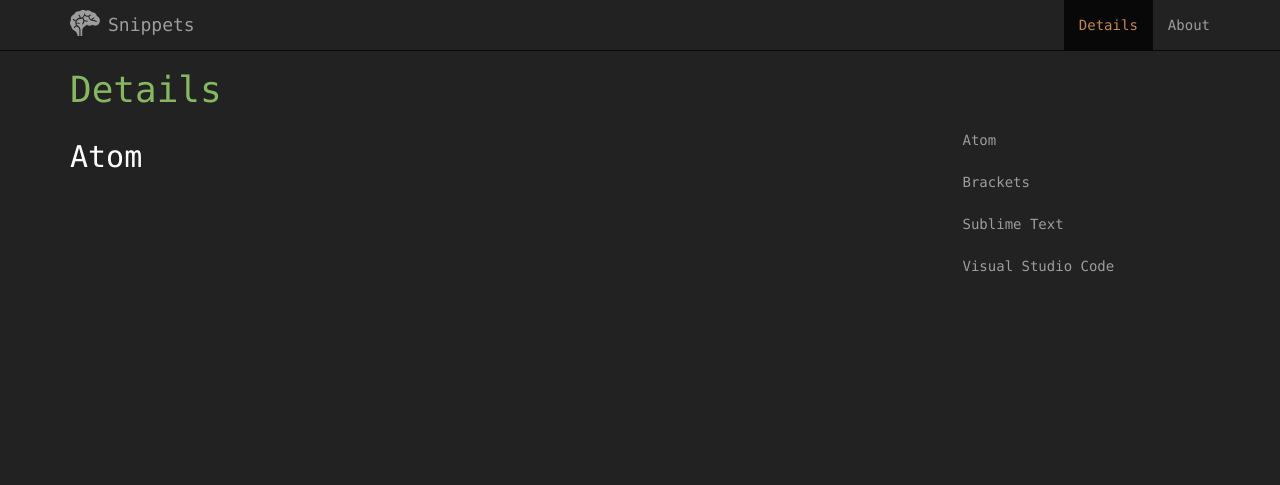
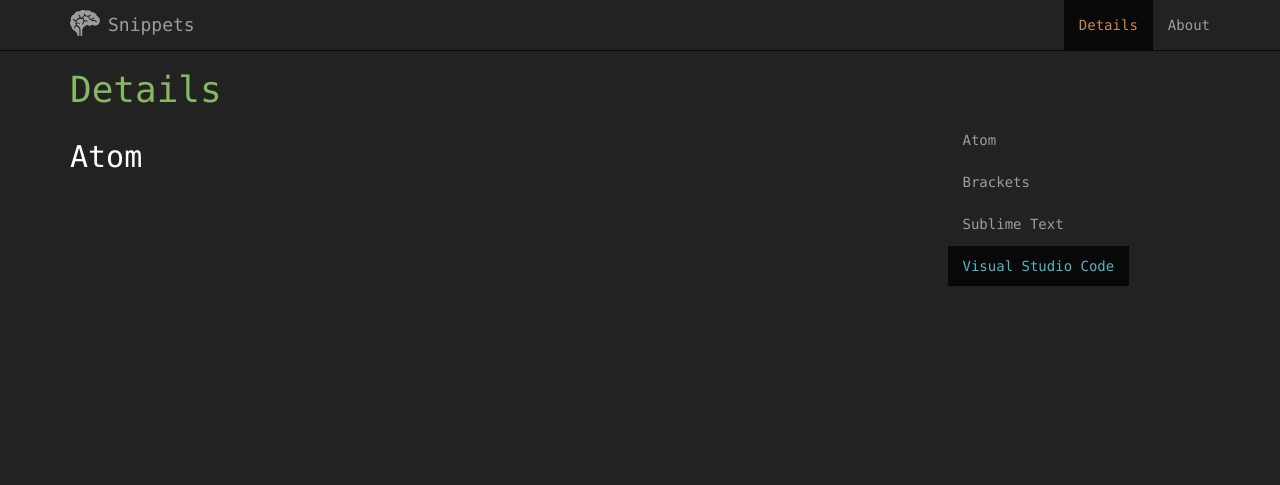
Before and after one commit to Brandon225/snippet_converter, a PHP site: page /details.html in a window 1280 px wide. Shown: the top 485 px of the page. Run offline with PHP 8.4, Linux system fonts and the light colour scheme.

Commit message:
Added sidebar to Details page

```diff
--- a/about.html
+++ b/about.html
@@ -55,4 +55,8 @@
         </div>
     </body>
 
+    <script src="js/vendor/jquery-1.11.2.min.js"></script>
+    <script src="js/vendor/bootstrap.min.js"></script>
+    <script src="js/main.js"></script>
+
 </html>
--- a/css/main.css
+++ b/css/main.css
@@ -141,5 +141,22 @@
   min-height: 50vh;
   color: white; }
 
-#details-container li a {
-  color: #9d9d9d; }
+.nav-pills > li.active > a:focus, .nav-pills > li.active > a:hover {
+  background: #080808;
+  -webkit-transition: all 200ms linear;
+  -moz-transition: all 200ms linear;
+  -o-transition: all 200ms linear;
+  -ms-transition: all 200ms linear;
+  transition: all 200ms linear; }
+
+.nav-pills > li.active > a {
+  background-color: #080808;
+  color: #51b6c3 !important;
+  border-radius: 0; }
+
+.nav-pills > li > a {
+  color: #9d9d9d;
+  border-radius: 0; }
+  .nav-pills > li > a:hover {
+    color: #51b6c3;
+    background-color: transparent; }
--- a/css/main.scss
+++ b/css/main.scss
@@ -13,6 +13,7 @@
 {
     color: $black;
 }
+
 .text-trueblack
 {
     color: $trublack;
@@ -252,9 +253,32 @@
         min-height: 50vh;
         color: white;
     }
+}
 
-    li a
+.nav-pills>li.active>a:focus, .nav-pills>li.active>a:hover
+{
+    background: $trublack;
+    -webkit-transition: all 200ms linear;
+    -moz-transition: all 200ms linear;
+    -o-transition: all 200ms linear;
+    -ms-transition: all 200ms linear;
+    transition: all 200ms linear;
+}
+
+.nav-pills>li.active>a
+{
+    background-color: $trublack;
+    color: $blue!important;
+    border-radius: 0;
+}
+
+.nav-pills>li>a
+{
+    color: $ltgrey;
+    border-radius: 0;
+    &:hover
     {
-        color: $ltgrey;
+        color: $blue;
+        background-color: rgba(0,0,0,0);
     }
 }
--- a/details.html
+++ b/details.html
@@ -50,33 +50,41 @@
             <h1>Details</h1>
             <div class="row">
                 <div class='col-md-9'>
-                    <div class="atom">
+                    <div id="atom">
                         <h2>Atom</h2>
                     </div>
 
-                    <div class="brackets">
+                    <div id="brackets">
                         <h2>Brackets</h2>
                     </div>
 
-                    <div class="sublime">
+                    <div id="sublime">
                         <h2>Sublime Text</h2>
                     </div>
 
-                    <div class="viscode">
+                    <div id="viscode">
                         <h2>Visual Studio Code</h2>
                     </div>
                 </div>
 
-                <div class='col-md-3'>
-                    <ul id="sidebar" class="nav nav-pills nav-stacked">
-                        <li id="nav-atom"><a href="#atom">Atom</a></li>
-                        <li id="nav-brackets"><a href="#brackets">Brackets</a></li>
-                        <li id="nav-sublime"><a href="#sublime">Sublime Text</a></li>
-                        <li id="nav-viscode"><a href="#viscode">Visual Studio Code</a></li>
+                <div id="sidebar" class='col-md-3'>
+                    <ul class="nav nav-pills nav-stacked affix">
+                        <li id="nav-atom"><a href="#atom" data-scroll>Atom</a></li>
+                        <li id="nav-brackets"><a href="#brackets" data-scroll>Brackets</a></li>
+                        <li id="nav-sublime"><a href="#sublime" data-scroll>Sublime Text</a></li>
+                        <li id="nav-viscode"><a href="#viscode" data-scroll>Visual Studio Code</a></li>
                     </ul>
                 </div>
             </div>
         </div>
     </body>
 
+    <script src="js/vendor/jquery-1.11.2.min.js"></script>
+    <script src="js/vendor/bootstrap.min.js"></script>
+    <script src="js/main.js"></script>
+
+    <script>
+    /*Scroll Spy*/
+    $('body').scrollspy({ target: '#sidebar', offset:80});
+    </script>
 </html>
--- a/index.html
+++ b/index.html
@@ -191,9 +191,7 @@
 
 
         <script src="js/vendor/jquery-1.11.2.min.js"></script>
-
         <script src="js/vendor/bootstrap.min.js"></script>
-
         <script src="js/main.js"></script>
 
 
```
Also changed, not shown: browserconfig.xml (added, +12 -0 lines), img/logo.png (added), img/logo@2x.png (added), tile-wide.png (added), tile.png (added), 1 other file.
